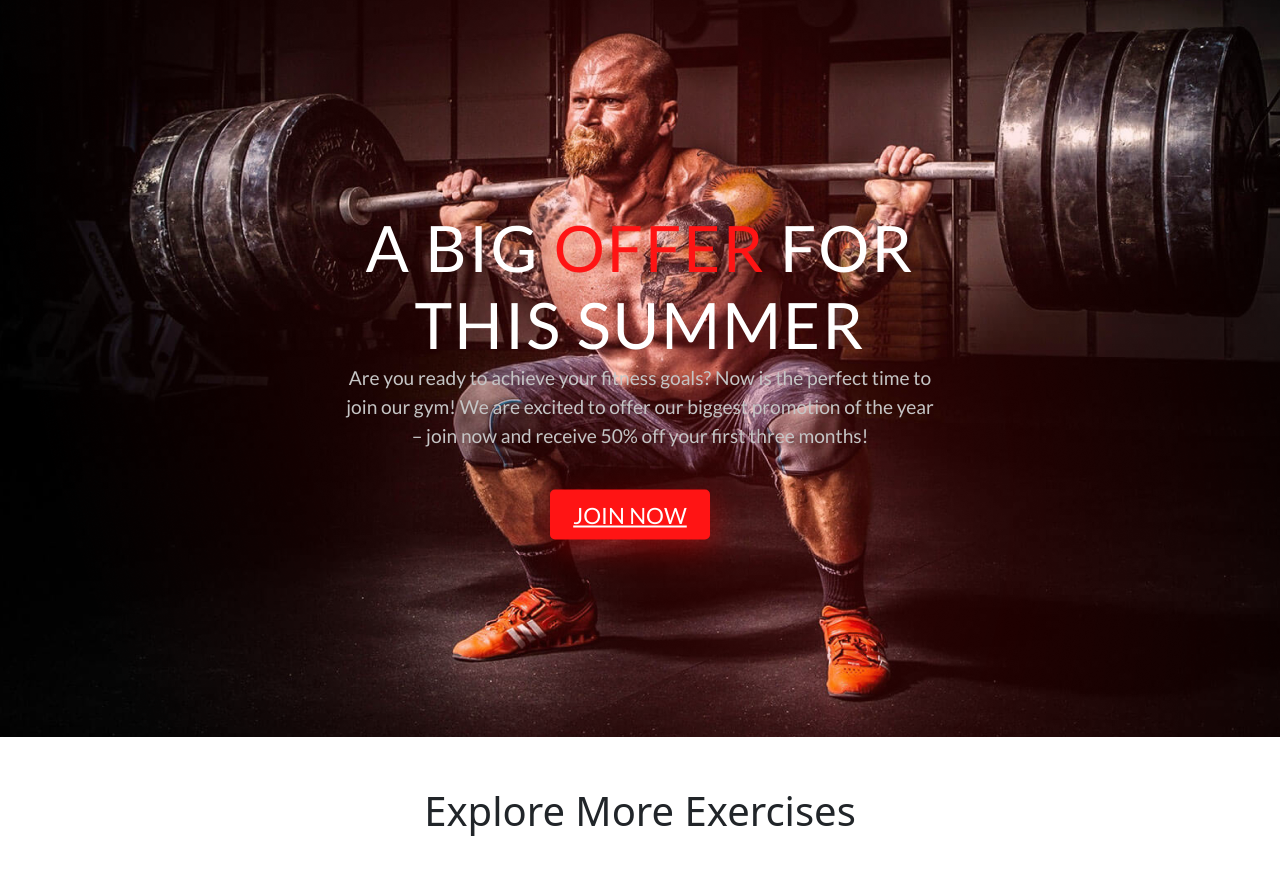
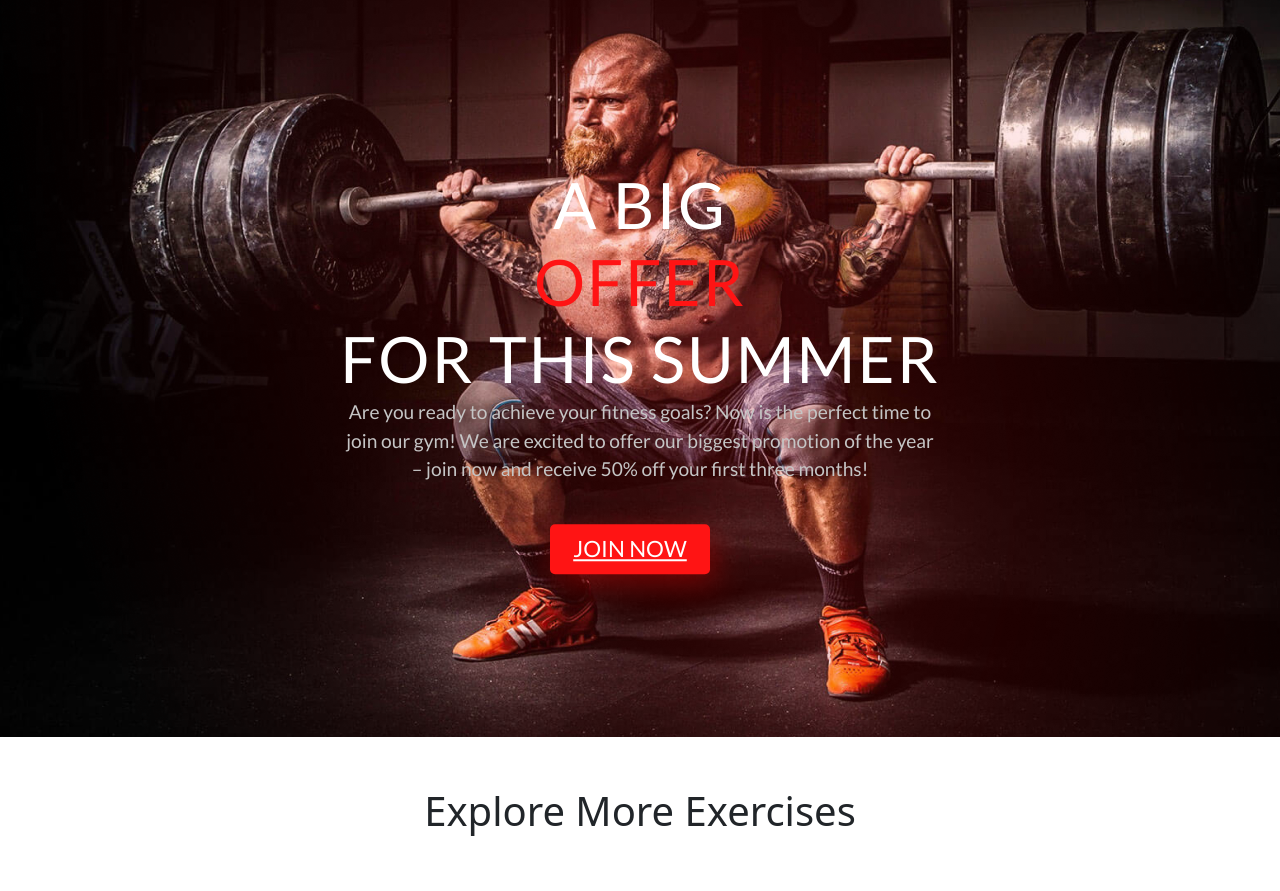
Before and after one commit to mohammednaumanmalik/fithub_fitness, a React (Create React App) app: page /offer in a window 1280 px wide. Shown: the part 1859-2750 px from the top of the page. Built offline with nearby package versions, Linux system fonts and the light colour scheme; no server answers.

Commit message:
edite files

```diff
--- a/src/App.css
+++ b/src/App.css
@@ -228,6 +228,7 @@ nav .menu-btn,
   overflow: hidden;
   box-shadow: 0 4px 8px 0 rgba(0, 0, 0, 0.2);
   transition: all 0.3s ease-out;
+
 }
 .a-box:hover {
   box-shadow: 0 8px 16px 0 rgba(0, 0, 0, 0.2);
@@ -267,6 +268,7 @@ nav .menu-btn,
   margin-top: 0px;
   width: 100%;
   height: 100%;
+
 }
 .a-b-img-s img {
   padding: 2px;
@@ -656,7 +658,7 @@ nav .menu-btn,
     margin-top: 0px;
     width: 100%;
     height: 100%;
-    background-color: #c6cbbb;
+    background-color: #c5caba;
   }
   .a-b-img-s img {
     margin-top: 0px;
@@ -666,7 +668,7 @@ nav .menu-btn,
 }
 @media (min-width: 1200px) {
   .a-b-img img {
-    background-color: rgb(247, 247, 247);
+    background-color: rgb(255, 255, 255);
     margin-top: 0px;
     width: 100%;
     height: 100%;
@@ -1079,6 +1081,11 @@ nav .menu-btn,
     display: grid;
     grid-template-columns: repeat(3, 1fr);
     grid-gap: 10px;
+    background: linear-gradient(to bottom right , #403F44, #1E1B32)
+  }
+  .grid-item {
+
+    background: linear-gradient(to bottom right , #403F44, #1E1B32)
   }
 }
 #about p {
@@ -1132,7 +1139,7 @@ nav .menu-btn,
 }
 @media (min-width: 1200px) {
   .offer_div .form-text {
-    height: 140%;
+    height: 120%;
     margin-top: -50px;
   }
 }
--- a/src/Components/About.js
+++ b/src/Components/About.js
@@ -1,6 +1,7 @@
 import React from "react";
 import aboutimage from "../Images/about.png";
 import { useState, useEffect, useRef } from "react";
+import Fade from "react-reveal/Fade";
 function About() {
   const [isExpanded, setIsExpanded] = useState(false);
   const [divHeight, setDivHeight] = useState("auto");
@@ -21,7 +22,10 @@ function About() {
         <img src={aboutimage} alt="" />
       </div>
       <div className="about-text">
-        <h1>KNOW MORE ABOUT US</h1>
+        <Fade left>
+          {" "}
+          <h1>KNOW MORE ABOUT US</h1>{" "}
+        </Fade>
 
         <p className="p-about">
           <h5>Facilities</h5>
--- a/src/Components/Header.js
+++ b/src/Components/Header.js
@@ -1,13 +1,20 @@
 import React from "react";
+import Fade from "react-reveal/Fade";
 
 function Header() {
   return (
     <div id="main">
       <div className="name">
-        <h2>STEP UP YOUR</h2>
-        <h1>
-          <span>FITNESS</span> WITH US
-        </h1>
+        <Fade right>
+          {" "}
+          <h2>STEP UP YOUR</h2>{" "}
+        </Fade>
+        <Fade left>
+          {" "}
+          <h1>
+            <span>FITNESS</span> WITH US
+          </h1>
+        </Fade>
         <p className="details">
           Build Your Body And Fitness With Professional Touch
         </p>
--- a/src/Components/Offer.js
+++ b/src/Components/Offer.js
@@ -1,6 +1,7 @@
 import React from "react";
 import { Link } from "react-router-dom";
 import { useState } from "react";
+import Fade from "react-reveal/Fade";
 
 function Offer() {
   const [showDialog, setShowDialog] = useState(false);
@@ -49,7 +50,11 @@ function Offer() {
     <div id="presentaion">
       <div className="pr-heading">
         <h1>
-          A BIG <span>OFFER</span> FOR THIS SUMMER
+          <Fade right>
+            {" "}
+            A BIG <span>OFFER</span>{" "}
+          </Fade>{" "}
+          <Fade left> FOR THIS SUMMER </Fade>
         </h1>
         <p className="details">
           {" "}
```
Also changed, not shown: 1 other file (tests, documents, lock files or other folders).
